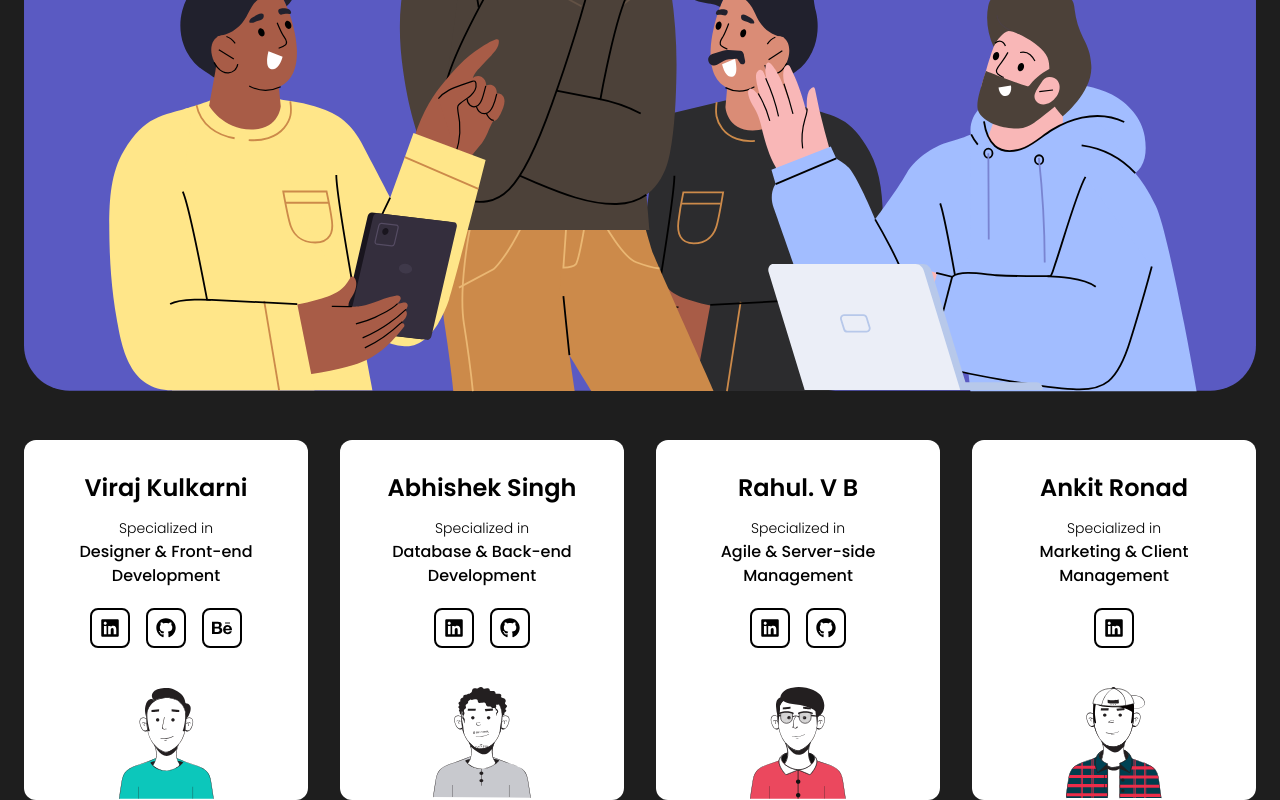
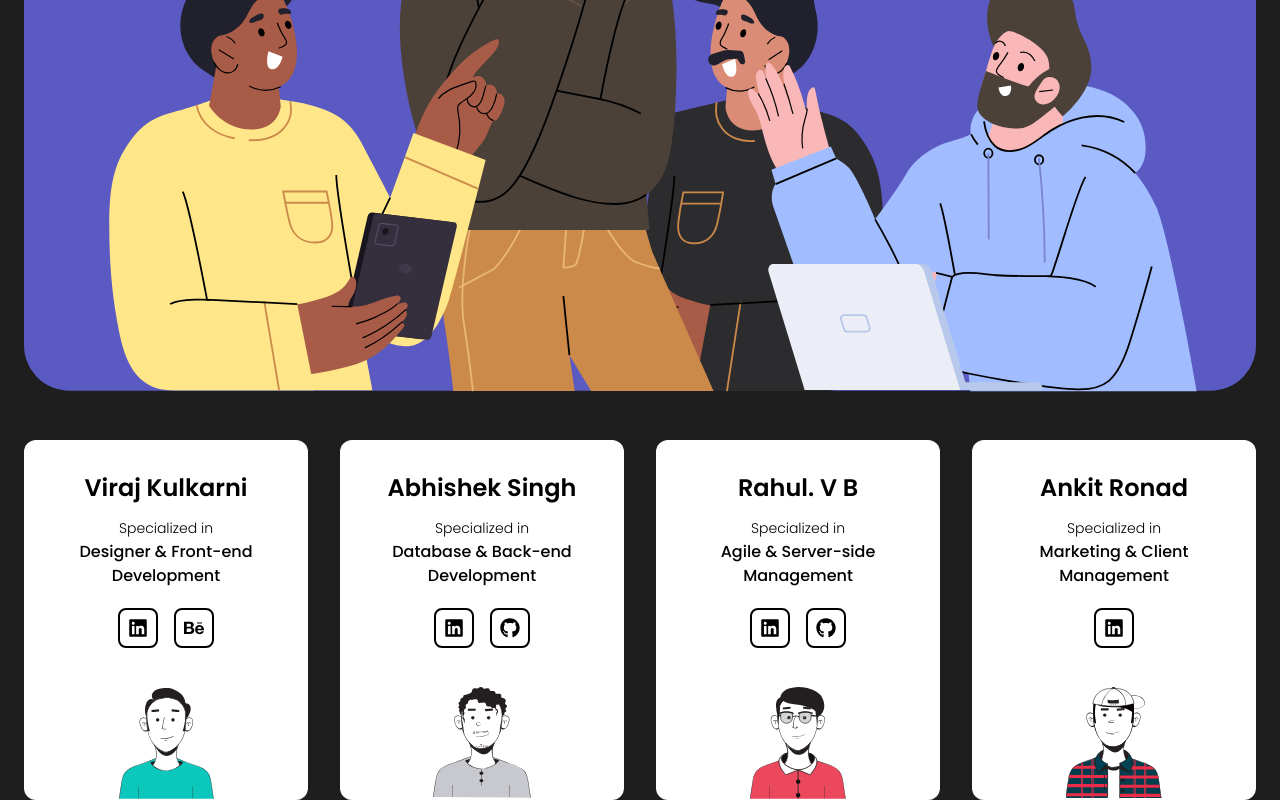
Before and after one commit to Ciresta/Landing-Page-Ciresta, a React (Create React App) app: page / in a window 1280 px wide. Shown: the part 440-1240 px from the top of the page. Built offline with nearby package versions, Linux system fonts and the light colour scheme.

Commit message:
minor change

```diff
--- a/src/components/Team.js
+++ b/src/components/Team.js
@@ -32,9 +32,6 @@ const Team = () => {
               <div className="flex justify-center mt-5 space-x-4">
                 <a href="#" className="border-2 border-black p-2 rounded-lg hover:bg-gray-200">
                   <FaLinkedin className="text-black text-xl" />
-                </a>
-                <a href="#" className="border-2 border-black p-2 rounded-lg hover:bg-gray-200">
-                  <FaGithub className="text-black text-xl" />
                 </a>
                 <a href="#" className="border-2 border-black p-2 rounded-lg hover:bg-gray-200">
                   <FaBehance className="text-black text-xl" />
```
